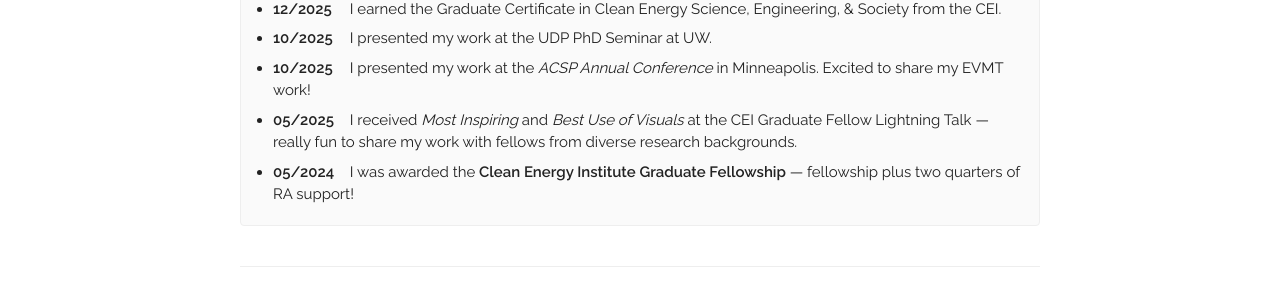
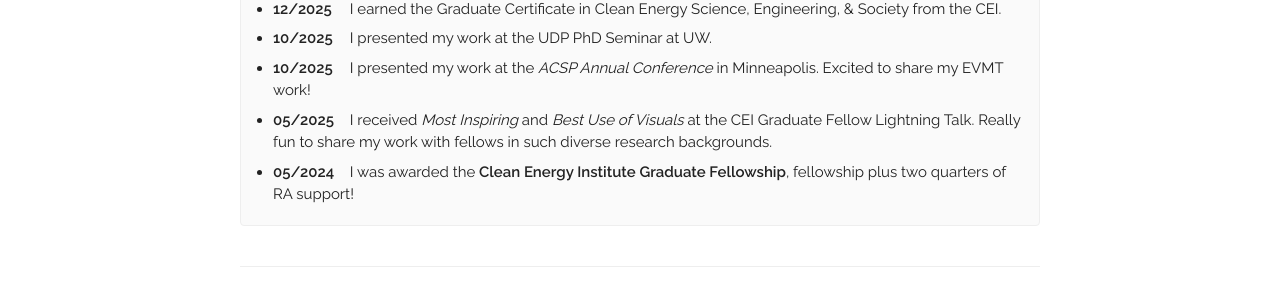
Before and after one commit to ShiQi-Ding/shiqi-ding.github.io, a Jekyll site: the page built from index.html, in a window 1280 px wide and 900 px high, scrolled down 1176 px. Shown: the part 149-453 px from the top of the window. Built offline with Jekyll 4.4.1, drawn with Linux system fonts in a browser that asks for light colours; some web fonts are replaced.

Commit message:
Update news.yaml

```diff
--- a/_data/news.yaml
+++ b/_data/news.yaml
@@ -15,7 +15,7 @@ items:
     text: "I presented my work at the <i>ACSP Annual Conference</i> in Minneapolis. Excited to share my EVMT work!"
 
   - date: "05/2025"
-    text: "I received <i>Most Inspiring</i> and <i>Best Use of Visuals</i> at the CEI Graduate Fellow Lightning Talk &mdash; really fun to share my work with fellows from diverse research backgrounds."
+    text: "I received <i>Most Inspiring</i> and <i>Best Use of Visuals</i> at the CEI Graduate Fellow Lightning Talk. Really fun to share my work with fellows in such diverse research backgrounds."
 
   - date: "05/2024"
-    text: "I was awarded the <b>Clean Energy Institute Graduate Fellowship</b> &mdash; fellowship plus two quarters of RA support!"
+    text: "I was awarded the <b>Clean Energy Institute Graduate Fellowship</b>, fellowship plus two quarters of RA support!"
```
